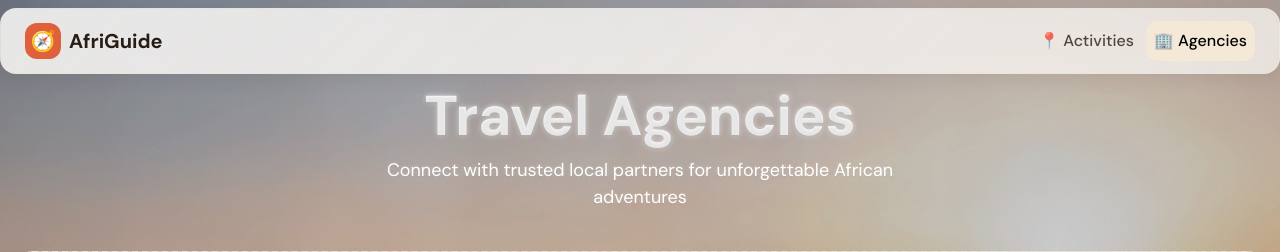
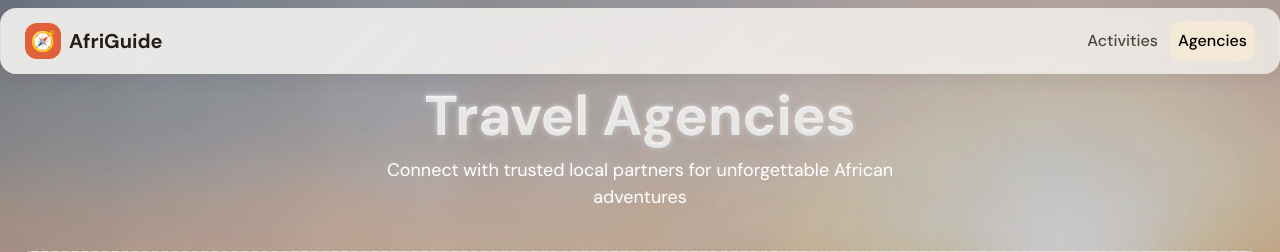
Before and after one commit to A-D-DBS-application/web-application-2025-group-1, a Flask app: page /agencies in a window 1280 px wide. Shown: the top 252 px of the page. Run offline with Flask 3, Linux system fonts and the light colour scheme; data that the repository does not hold is empty.

Commit message:
icoontjes weg

```diff
--- a/app/templates/partials/_navbar.html
+++ b/app/templates/partials/_navbar.html
@@ -14,16 +14,16 @@
         {% set is_agency_user = (user_obj and user_obj.role == 'AGENCY') or (is_agency is defined and is_agency) %}
 
         {% if user_obj and not is_agency_user %}
-        <li class="nav-item"><a class="nav-link{% if request.endpoint == 'main.trips' %} active{% endif %}" href="{{ url_for('main.trips') }}">🧭 Trips</a></li>
+        <li class="nav-item"><a class="nav-link{% if request.endpoint == 'main.trips' %} active{% endif %}" href="{{ url_for('main.trips') }}">Trips</a></li>
         {% endif %}
         {% if is_agency_user %}
-        <li class="nav-item"><a class="nav-link{% if request.endpoint == 'main.my_activities' %} active{% endif %}" href="{{ url_for('main.my_activities') }}">🎯 My Activities</a></li>
+        <li class="nav-item"><a class="nav-link{% if request.endpoint == 'main.my_activities' %} active{% endif %}" href="{{ url_for('main.my_activities') }}">My Activities</a></li>
         {% endif %}
-        <li class="nav-item"><a class="nav-link{% if request.endpoint == 'main.activities' %} active{% endif %}" href="{{ url_for('main.activities') }}">📍 Activities</a></li>
-        <li class="nav-item"><a class="nav-link{% if request.endpoint == 'main.agencies' %} active{% endif %}" href="{{ url_for('main.agencies') }}">🏢 Agencies</a></li>
+        <li class="nav-item"><a class="nav-link{% if request.endpoint == 'main.activities' %} active{% endif %}" href="{{ url_for('main.activities') }}">Activities</a></li>
+        <li class="nav-item"><a class="nav-link{% if request.endpoint == 'main.agencies' %} active{% endif %}" href="{{ url_for('main.agencies') }}">Agencies</a></li>
         {% if user_obj %}
-        <li class="nav-item"><a class="nav-link{% if request.endpoint == 'main.profile' %} active{% endif %}" href="{{ url_for('main.profile') }}">{% if is_agency_user %}🏢 My Agency{% else %}👤 Account{% endif %}</a></li>
-        <li class="nav-item"><a class="nav-link btn-logout" href="{{ url_for('main.logout') }}">🚪 Logout</a></li>
+        <li class="nav-item"><a class="nav-link{% if request.endpoint == 'main.profile' %} active{% endif %}" href="{{ url_for('main.profile') }}">{% if is_agency_user %}My Agency{% else %}Account{% endif %}</a></li>
+        <li class="nav-item"><a class="nav-link btn-logout" href="{{ url_for('main.logout') }}">Logout</a></li>
         {% endif %}
       </ul>
     </div>
```
